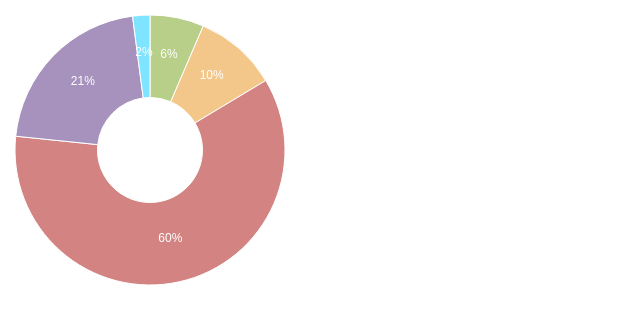
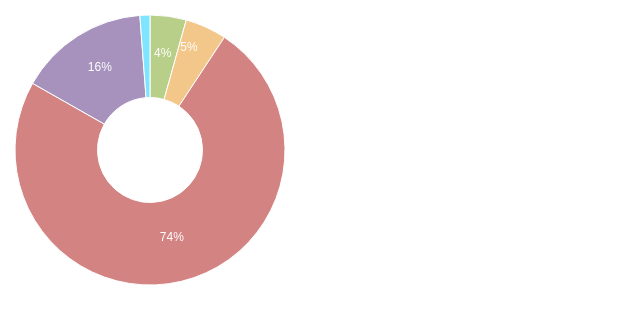
Before and after one commit to NYCDOB/NVD3_DOB, a website: page examples/PermitsIssuedRenewedByJobTypePie_2011_2016.html in a window 1280 px wide. Shown: the whole page, without its empty margins (0-640 px from the left). Drawn offline with nearby package versions, Linux system fonts and the light colour scheme.

Commit message:
Update PermitsIssuedRenewedByJobTypePie_2011_2016.html

```diff
--- a/examples/PermitsIssuedRenewedByJobTypePie_2011_2016.html
+++ b/examples/PermitsIssuedRenewedByJobTypePie_2011_2016.html
@@ -34,11 +34,11 @@
 
 <script>
      var testdata = [
-        {key: "NB", y: 22853, color: "#9BBB59"},
-        {key: "A1", y: 35171, color: "#EEB058"},
-        {key: "A2", y: 213177, color: "#C0504D"},
-        {key: "A3", y: 75399, color: "#8064A2"},
-        {key: "DM", y: 7304, color: "#49D9FF"}
+        {key: "NB", y: 37379, color: "#9BBB59"},
+        {key: "A1", y: 42795, color: "#EEB058"},
+        {key: "A2", y: 638279, color: "#C0504D"},
+        {key: "A3", y: 134564, color: "#8064A2"},
+        {key: "DM", y: 10340, color: "#49D9FF"}
     ];
     var width = 300;
     var height = 300;
```
